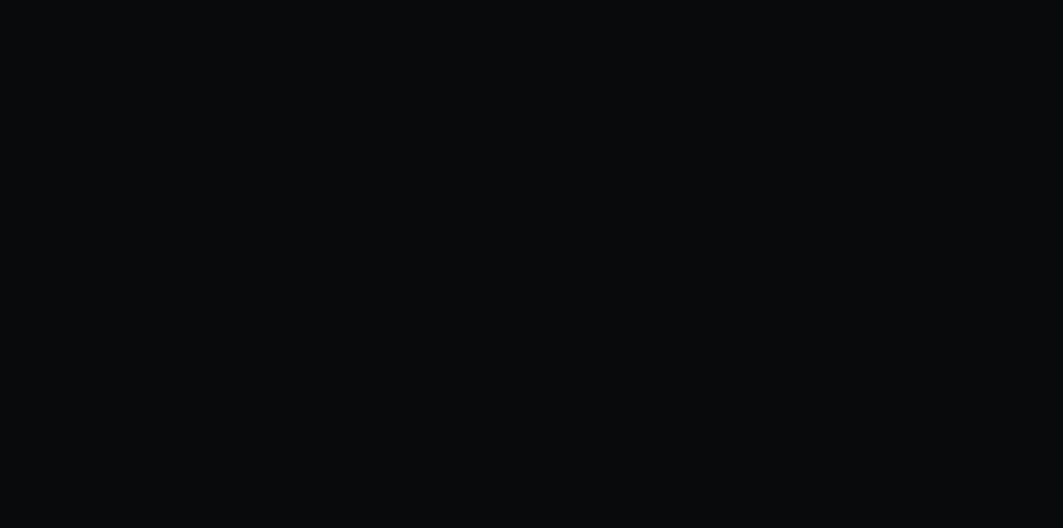
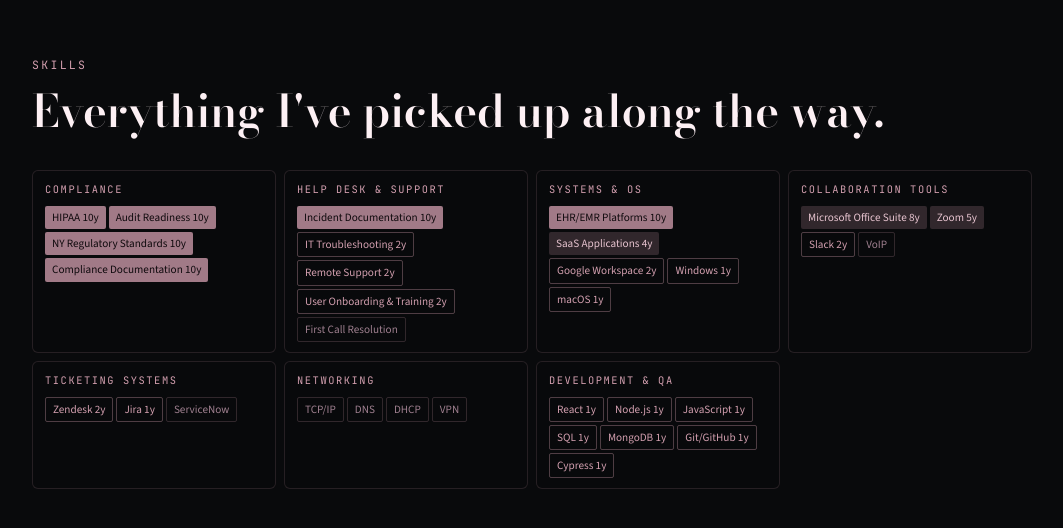
Before and after one commit to SamanthaMakowski/samantha-portfolio, a React (Vite) app in the folder client/: page / in a window 1280 px wide. Shown: the part 1696-2224 px from the top of the page, without its empty margins (108-1171 px from the left). Built offline with nearby package versions, Linux system fonts and the light colour scheme.

Commit message:
add skills section with experience based badge styling

```diff
--- a/client/src/components/Skills.jsx
+++ b/client/src/components/Skills.jsx
@@ -1,3 +1,177 @@
+const categories = [
+  {
+    title: 'Compliance',
+    skills: [
+      { name: 'HIPAA', years: 10 },
+      { name: 'Audit Readiness', years: 10 },
+      { name: 'NY Regulatory Standards', years: 10 },
+      { name: 'Compliance Documentation', years: 10 },
+    ]
+  },
+  {
+    title: 'Help Desk & Support',
+    skills: [
+      { name: 'Incident Documentation', years: 10 },
+      { name: 'IT Troubleshooting', years: 2 },
+      { name: 'Remote Support', years: 2 },
+      { name: 'User Onboarding & Training', years: 2 },
+      { name: 'First Call Resolution', years: 0 },
+    ]
+  },
+  {
+    title: 'Systems & OS',
+    skills: [
+      { name: 'EHR/EMR Platforms', years: 10 },
+      { name: 'SaaS Applications', years: 4 },
+      { name: 'Google Workspace', years: 2 },
+      { name: 'Windows', years: 1 },
+      { name: 'macOS', years: 1 },
+    ]
+  },
+  {
+    title: 'Collaboration Tools',
+    skills: [
+      { name: 'Microsoft Office Suite', years: 8 },
+      { name: 'Zoom', years: 5 },
+      { name: 'Slack', years: 2 },
+      { name: 'VoIP', years: 0 },
+    ]
+  },
+  {
+    title: 'Ticketing Systems',
+    skills: [
+      { name: 'Zendesk', years: 2 },
+      { name: 'Jira', years: 1 },
+      { name: 'ServiceNow', years: 0 },
+    ]
+  },
+  {
+    title: 'Networking',
+    skills: [
+      { name: 'TCP/IP', years: 0 },
+      { name: 'DNS', years: 0 },
+      { name: 'DHCP', years: 0 },
+      { name: 'VPN', years: 0 },
+    ]
+  },
+  {
+    title: 'Development & QA',
+    skills: [
+      { name: 'React', years: 1 },
+      { name: 'Node.js', years: 1 },
+      { name: 'JavaScript', years: 1 },
+      { name: 'SQL', years: 1 },
+      { name: 'MongoDB', years: 1 },
+      { name: 'Git/GitHub', years: 1 },
+      { name: 'Cypress', years: 1 },
+    ]
+  },
+]
+
+function getBadgeStyle(years) {
+  if (years >= 10) return {
+    background: 'rgba(212, 160, 176, 0.75)',
+    color: '#0f0a0d',
+    border: 'none',
+  }
+  if (years >= 4) return {
+    background: 'rgba(212, 160, 176, 0.2)',
+    color: '#e8c4d0',
+    border: 'none',
+  }
+  if (years >= 1) return {
+    background: 'transparent',
+    color: '#d4a0b0',
+    border: '0.5px solid rgba(212, 160, 176, 0.35)',
+  }
+  return {
+    background: 'transparent',
+    color: '#a08090',
+    border: '0.5px solid rgba(212, 160, 176, 0.2)',
+  }
+}
+
 export default function Skills() {
-  return <section style={{ height: '100vh' }} />
+  return (
+    <section style={{
+      minHeight: '100vh',
+      display: 'flex',
+      alignItems: 'center',
+      justifyContent: 'center',
+      padding: '2rem 2rem 6rem',
+      position: 'relative',
+      zIndex: 1,
+    }}>
+      <div style={{
+        maxWidth: '1000px',
+        width: '100%',
+        margin: '0 auto',
+      }}>
+        <p style={{
+          fontFamily: 'var(--font-mono)',
+          fontSize: '0.72rem',
+          letterSpacing: '0.2em',
+          textTransform: 'uppercase',
+          color: 'var(--accent)',
+          marginBottom: '0.75rem',
+        }}>
+          Skills
+        </p>
+        <h2 style={{
+          fontFamily: 'var(--font-heading)',
+          fontSize: 'clamp(1.8rem, 4vw, 2.8rem)',
+          fontWeight: 600,
+          color: 'var(--text-primary)',
+          lineHeight: 1.15,
+          marginBottom: '2rem',
+        }}>
+          Everything I've picked up along the way.
+        </h2>
+
+        <div style={{
+          display: 'grid',
+          gridTemplateColumns: 'repeat(auto-fit, minmax(200px, 1fr))',
+          gap: '8px',
+        }}>
+          {categories.map((cat, i) => (
+            <div key={i} style={{
+              background: 'rgba(9, 10, 12, 0.55)',
+              border: '0.5px solid rgba(212, 160, 176, 0.15)',
+              borderRadius: '6px',
+              padding: '10px 12px',
+            }}>
+              <p style={{
+                fontFamily: 'var(--font-mono)',
+                fontSize: '0.65rem',
+                letterSpacing: '0.15em',
+                textTransform: 'uppercase',
+                color: 'var(--accent)',
+                marginBottom: '8px',
+              }}>
+                {cat.title}
+              </p>
+              <div style={{ display: 'flex', flexWrap: 'wrap', gap: '3px' }}>
+                {cat.skills.map((skill, j) => {
+                  const badge = getBadgeStyle(skill.years)
+                  return (
+                    <span key={j} style={{
+                      fontFamily: 'var(--font-body)',
+                      fontSize: '0.7rem',
+                      padding: '2px 7px',
+                      borderRadius: '2px',
+                      background: badge.background,
+                      color: badge.color,
+                      border: badge.border,
+                    }}>
+                      {skill.name}{skill.years > 0 ? ` ${skill.years}y` : ''}
+                    </span>
+                  )
+                })}
+              </div>
+            </div>
+          ))}
+        </div>
+      </div>
+    </section>
+  )
 }
```
